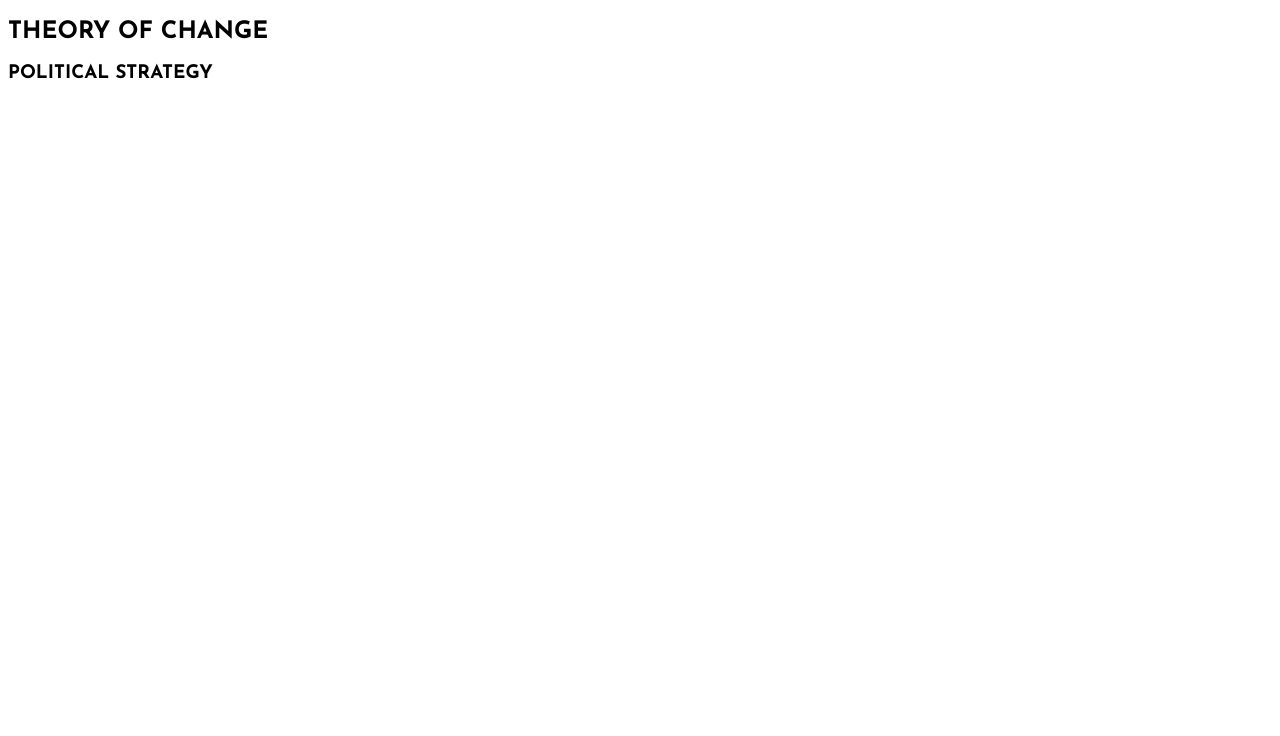
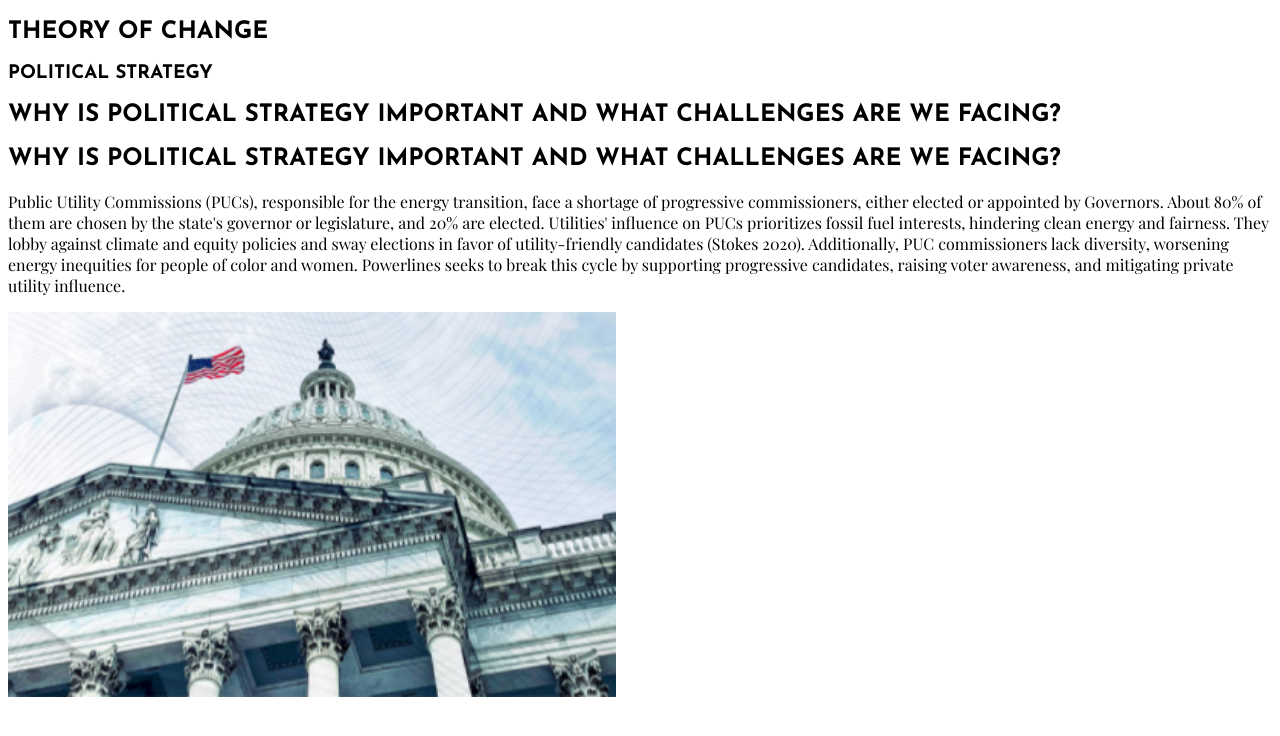
Before and after one commit to wolfy1313/powerlines-website, a Next.js app: page /PoliticalStrategy in a window 1280 px wide. Shown: the top 736 px of the page. Built offline with nearby package versions, Linux system fonts and the light colour scheme; a web font is replaced by a local one.

Commit message:
create TOCOutcomesComponent.tsx and scaffold

```diff
--- a/src/pages/PoliticalStrategy.tsx
+++ b/src/pages/PoliticalStrategy.tsx
@@ -1,10 +1,12 @@
 import React from 'react'
 import TOCHeaderComponent from '@/components/TOCHeaderComponent'
+import TwoColumnLayoutWithImage from '@/components/TwoColumnLayoutWithImage'
 
 function PoliticalStrategy() {
   return (
     <div>
       <TOCHeaderComponent header="THEORY OF CHANGE" pageTitle='POLITICAL STRATEGY' />
+      <TwoColumnLayoutWithImage header='WHY IS POLITICAL STRATEGY IMPORTANT AND WHAT CHALLENGES ARE WE FACING?' body="Public Utility Commissions (PUCs), responsible for the energy transition, face a shortage of progressive commissioners, either elected or appointed by Governors.  About 80% of them are chosen by the state's governor or legislature, and 20% are elected. Utilities' influence on PUCs prioritizes fossil fuel interests, hindering clean energy and fairness. They lobby against climate and equity policies and sway elections in favor of utility-friendly candidates (Stokes 2020). Additionally, PUC commissioners lack diversity, worsening energy inequities for people of color and women. Powerlines seeks to break this cycle by supporting progressive candidates, raising voter awareness, and mitigating private utility influence." width="608" height="385" imageSrc='/monumentPlaceholder.png' alt="monument place holder" />
     </div>
   )
 }
```
